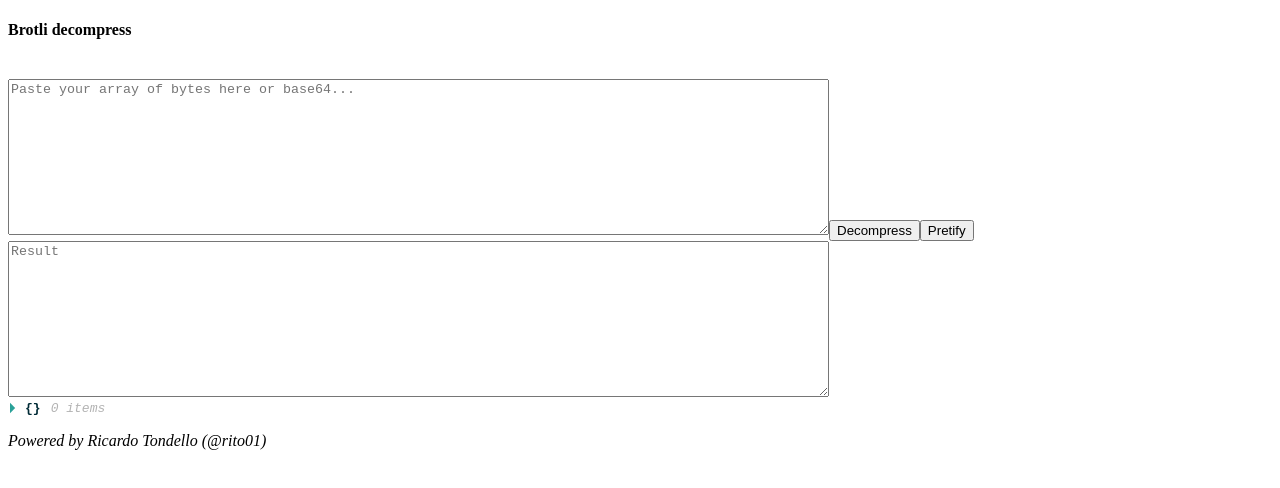
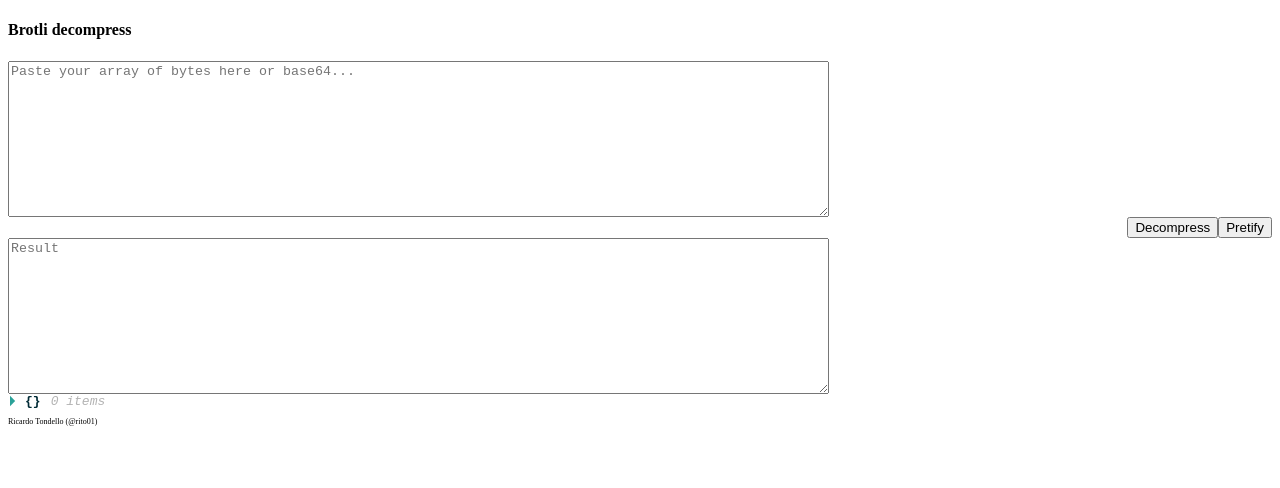
Before and after one commit to ricardotondello/brotli-chrome-extension, a React app: page / in a window 1280 px wide. Shown: the top 488 px of the page. Built offline with nearby package versions, Linux system fonts and the light colour scheme.

Commit message:
fix aligment

```diff
--- a/src/App.jsx
+++ b/src/App.jsx
@@ -4,8 +4,8 @@ import {Buffer} from 'buffer/';
 import ReactJson from 'react-json-view';
 
 const App = () => {
-  const [valueDecompressed, setValueDecompressed] = useState('')
-  const [valuePretified, setPretify] = useState('')
+  const [valueDecompressed, setValueDecompressed] = useState('');
+  const [valuePretified, setPretify] = useState('');
 
   function xToBuffer(str) {
     let result = '';
@@ -34,7 +34,7 @@ const App = () => {
     return Buffer.from(resultString, "hex");
   }
 
-  function ArrayToJson(decompressed){
+  function arrayToJson(decompressed){
     var res = '';
     var chunk = 8 * 1024;
     var i;
@@ -53,7 +53,7 @@ const App = () => {
       var bufferArray = xToBuffer(str);
       var decompressed = decompress(bufferArray);
 
-      return ArrayToJson(decompressed);
+      return arrayToJson(decompressed);
     } catch (e) {
     }
 
@@ -63,30 +63,50 @@ const App = () => {
 
       var decompressed = decompress(bufferArray);
 
-      return ArrayToJson(decompressed);
+      return arrayToJson(decompressed);
     } catch (error) {
       return 'Could not decompress: ' + error.message;
     }
   }
 
-  function ToJsonObject(value)
+  function toJsonObject(value)
   {
-    if (value === '') return;
-    return JSON.parse(value);
+    try {
+      return JSON.parse(value);
+    } catch (error) {
+      return;
+    }
   }
+
+  const handleClickDecompress = () => { setValueDecompressed(decompressFunction) }
+
+  const handleClickJson = () => { setPretify(decompressFunction) }
+
+  const handleOnChange = () => { }
 
   return (
     <div>
       <h4>Brotli decompress</h4>
-      <br />
-      <textarea id="hash" name="hash" rows="10" cols="100" placeholder="Paste your array of bytes here or base64..."></textarea>
-      <button id="decompress_btn" onClick={() => { setValueDecompressed(decompressFunction) }}>Decompress</button>
-      <button id="decompress_asJson_btn" onClick={() => { setPretify(decompressFunction) }}>Pretify</button>
+      <div style={{ display: "flex", justifyContent: "left", alignItems: "left" }}>
+          <textarea id="hash" name="hash" rows="10" cols="100" placeholder="Paste your array of bytes here or base64..." onChange={handleOnChange}></textarea>
+      </div>
 
-      <textarea id="hashdecompressed" name="hashdecompressed" rows="10" cols="100" placeholder="Result" value={valueDecompressed}></textarea>
-      <ReactJson src={ToJsonObject(valuePretified)} name={false} displayDataTypes={false} groupArraysAfterLength={false}/>
+      <div style={{ display: "flex", justifyContent: "right", alignItems: "right" }}>
+        <button id="decompress_btn" onClick={handleClickDecompress} >Decompress</button>
+        <button id="decompress_asJson_btn" onClick={handleClickJson} >Pretify</button>
+      </div>
 
-      <p><i>Powered by Ricardo Tondello (@rito01)</i></p>
+      <div style={{ display: "flex", justifyContent: "left", alignItems: "left" }}>
+        <textarea id="hashdecompressed" name="hashdecompressed" rows="10" cols="100" placeholder="Result" value={valueDecompressed} onChange={handleOnChange}></textarea>
+      </div>
+
+      <div style={{ display: "flex", justifyContent: "left", alignItems: "left" }}>
+        <ReactJson src={toJsonObject(valuePretified)} name={false} displayDataTypes={false} groupArraysAfterLength={false}/>
+      </div>
+
+      <div style={{fontSize: "8px"}}>
+        <p>Ricardo Tondello (@rito01)</p>
+      </div>
     </div>
   );
 };
```
